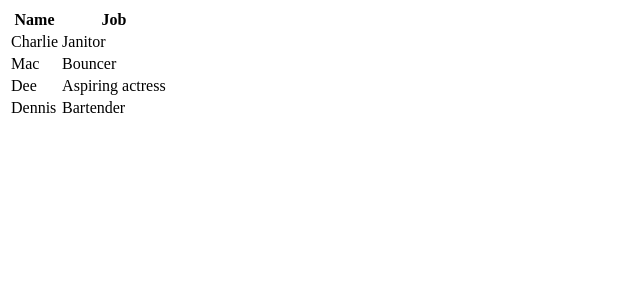
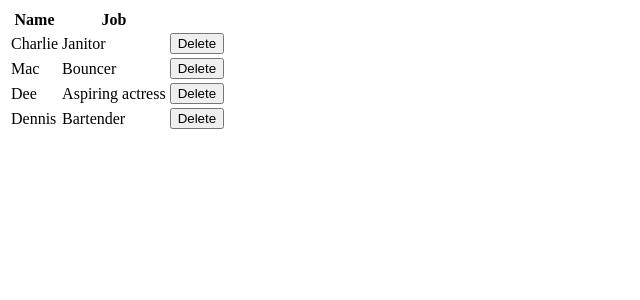
Before and after one commit to 1kyler1/307-app, a React (Vite) app in the folder packages/react-frontend/: page / in a window 1280 px wide. Shown: the top 300 px of the page, without its empty margins (0-640 px from the left). Built offline with nearby package versions, Linux system fonts and the light colour scheme.

Commit message:
feat: added state to be abel to delete and add people

```diff
--- a/packages/react-frontend/src/MyApp.jsx
+++ b/packages/react-frontend/src/MyApp.jsx
@@ -1,8 +1,9 @@
+
 // src/MyApp.jsx
-
+import React, { useState } from "react";
 import Table from "./Table";
 
-const characters = [
+const initialCharacters = [
   { name: "Charlie", job: "Janitor" },
   { name: "Mac", job: "Bouncer" },
   { name: "Dee", job: "Aspiring actress" },
@@ -10,9 +11,15 @@ const characters = [
 ];
 
 function MyApp() {
+  const [characters, setCharacters] = useState(initialCharacters);
+
+  function removeOneCharacter(index) {
+    setCharacters((prev) => prev.filter((_, i) => i !== index));
+  }
+
   return (
     <div className="container">
-      <Table characterData={characters} />
+      <Table characterData={characters} removeCharacter={removeOneCharacter} />
     </div>
   );
 }
--- a/packages/react-frontend/src/Table.jsx
+++ b/packages/react-frontend/src/Table.jsx
@@ -1,3 +1,4 @@
+
 // src/Table.jsx
 function TableHeader() {
     return (
@@ -5,33 +6,36 @@ function TableHeader() {
         <tr>
           <th>Name</th>
           <th>Job</th>
+          <th></th>
         </tr>
       </thead>
     );
   }
-function TableBody(props) {
-    const rows = props.characterData.map((row, index) => {
-      return (
+
+  function TableBody({ characterData, removeCharacter }) {
+    const rows = characterData.map((row, index) => (
       <tr key={index}>
         <td>{row.name}</td>
         <td>{row.job}</td>
+        <td>
+          <button onClick={() => removeCharacter(index)}>Delete</button>
+        </td>
       </tr>
-      );
-     }
-    );
-    return (
-        <tbody>
-          {rows}
-         </tbody>
-     );
+    ));
+
+    return <tbody>{rows}</tbody>;
   }
 
   function Table(props) {
     return (
       <table>
         <TableHeader />
-          <TableBody characterData={props.characterData} />
+        <TableBody
+          characterData={props.characterData}
+          removeCharacter={props.removeCharacter}
+        />
       </table>
     );
   }
+
   export default Table;
--- a/packages/react-frontend/src/main.jsx
+++ b/packages/react-frontend/src/main.jsx
@@ -1,13 +1,9 @@
+
 // src/main.jsx
 import React from "react";
-import ReactDOMClient from "react-dom/client";
+import ReactDOM from "react-dom/client";
 import MyApp from "./MyApp";
 import "./main.css";
 
-const container = document.getElementById("root");
-
-// Create a root
-const root = ReactDOMClient.createRoot(container);
-
-// Initial render:
+const root = ReactDOM.createRoot(document.getElementById("root"));
 root.render(<MyApp />);
```
Lines whose indentation alone changed are shown as unchanged.
